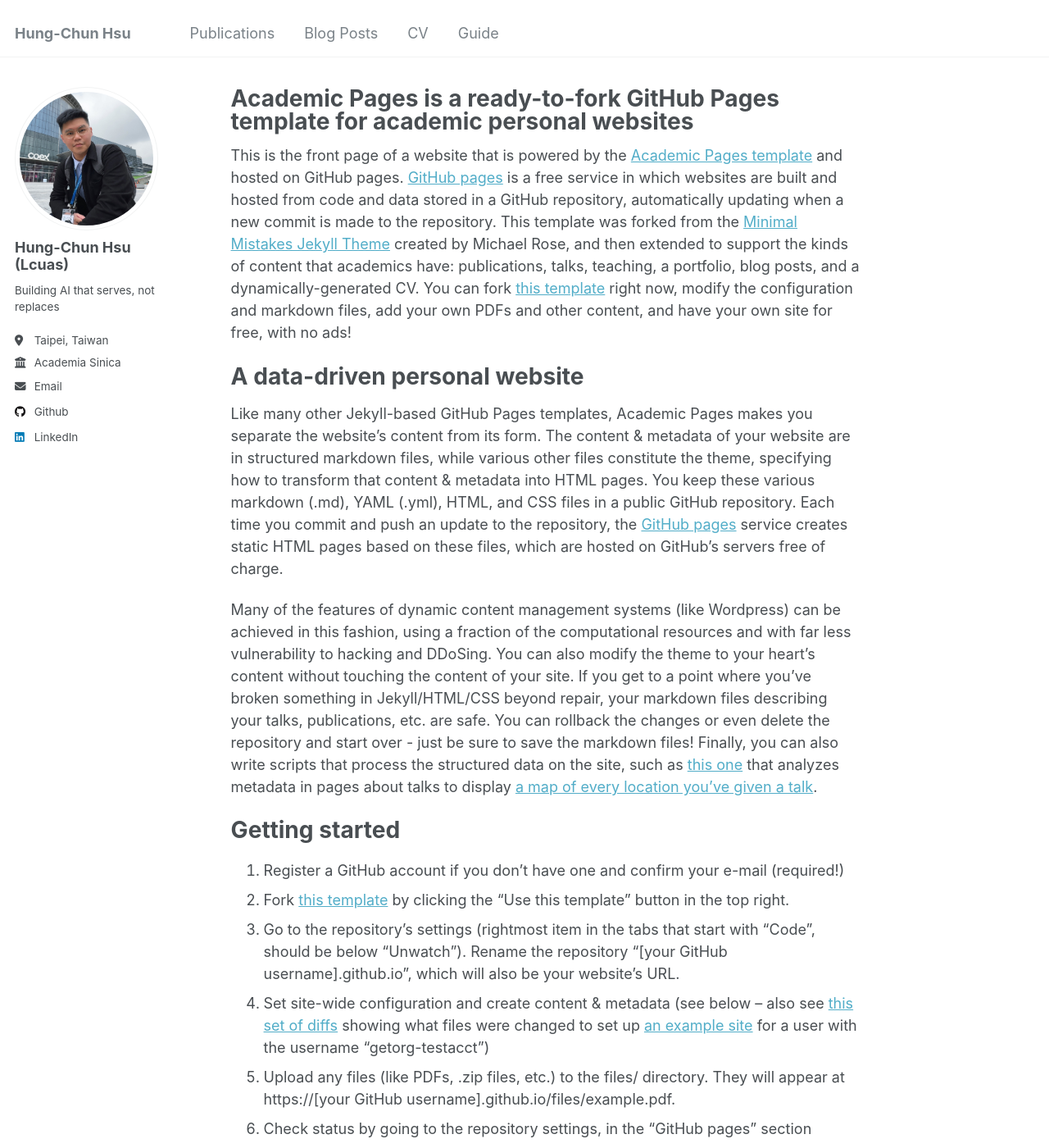
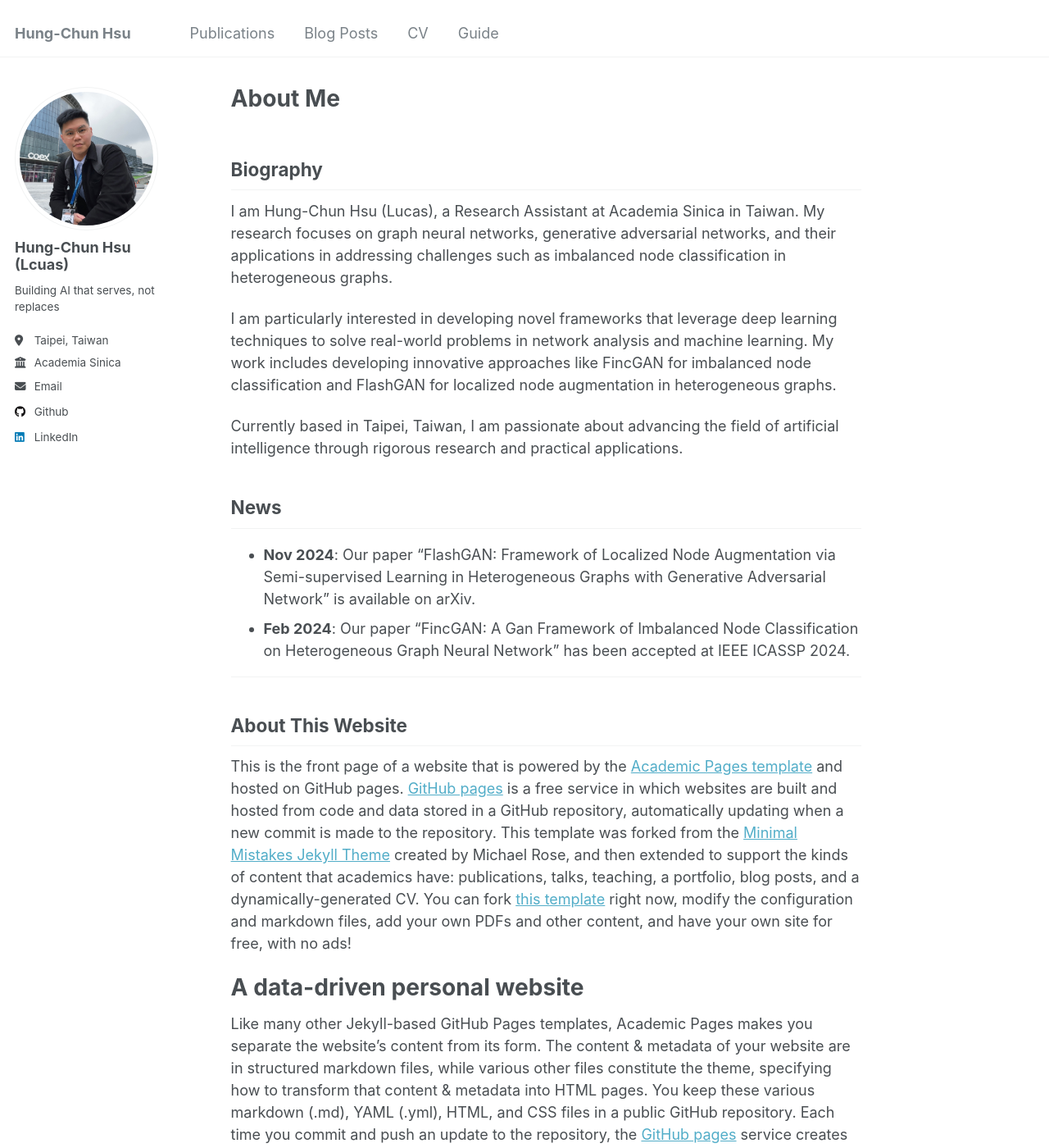
Before and after one commit to lucas-hc-hsu/lucas-hc-hsu.github.io, a Jekyll site: the page built from _pages/about.md, in a window 1280 px wide and 1400 px high. Shown: the whole window at 82% size. Built offline with Jekyll 4.4.1, drawn with Linux system fonts in a browser that asks for light colours.

Commit message:
update about.md

```diff
--- a/_pages/about.md
+++ b/_pages/about.md
@@ -1,11 +1,28 @@
 ---
 permalink: /
-title: "Academic Pages is a ready-to-fork GitHub Pages template for academic personal websites"
+title: "About Me"
 author_profile: true
 redirect_from:
   - /about/
   - /about.html
 ---
+
+## Biography
+
+I am Hung-Chun Hsu (Lucas), a Research Assistant at Academia Sinica in Taiwan. My research focuses on graph neural networks, generative adversarial networks, and their applications in addressing challenges such as imbalanced node classification in heterogeneous graphs.
+
+I am particularly interested in developing novel frameworks that leverage deep learning techniques to solve real-world problems in network analysis and machine learning. My work includes developing innovative approaches like FincGAN for imbalanced node classification and FlashGAN for localized node augmentation in heterogeneous graphs.
+
+Currently based in Taipei, Taiwan, I am passionate about advancing the field of artificial intelligence through rigorous research and practical applications.
+
+## News
+
+- **Nov 2024**: Our paper "FlashGAN: Framework of Localized Node Augmentation via Semi-supervised Learning in Heterogeneous Graphs with Generative Adversarial Network" is available on arXiv.
+- **Feb 2024**: Our paper "FincGAN: A Gan Framework of Imbalanced Node Classification on Heterogeneous Graph Neural Network" has been accepted at IEEE ICASSP 2024.
+
+---
+
+## About This Website
 
 This is the front page of a website that is powered by the [Academic Pages template](https://github.com/academicpages/academicpages.github.io) and hosted on GitHub pages. [GitHub pages](https://pages.github.com) is a free service in which websites are built and hosted from code and data stored in a GitHub repository, automatically updating when a new commit is made to the repository. This template was forked from the [Minimal Mistakes Jekyll Theme](https://mmistakes.github.io/minimal-mistakes/) created by Michael Rose, and then extended to support the kinds of content that academics have: publications, talks, teaching, a portfolio, blog posts, and a dynamically-generated CV. You can fork [this template](https://github.com/academicpages/academicpages.github.io) right now, modify the configuration and markdown files, add your own PDFs and other content, and have your own site for free, with no ads!
 
```
